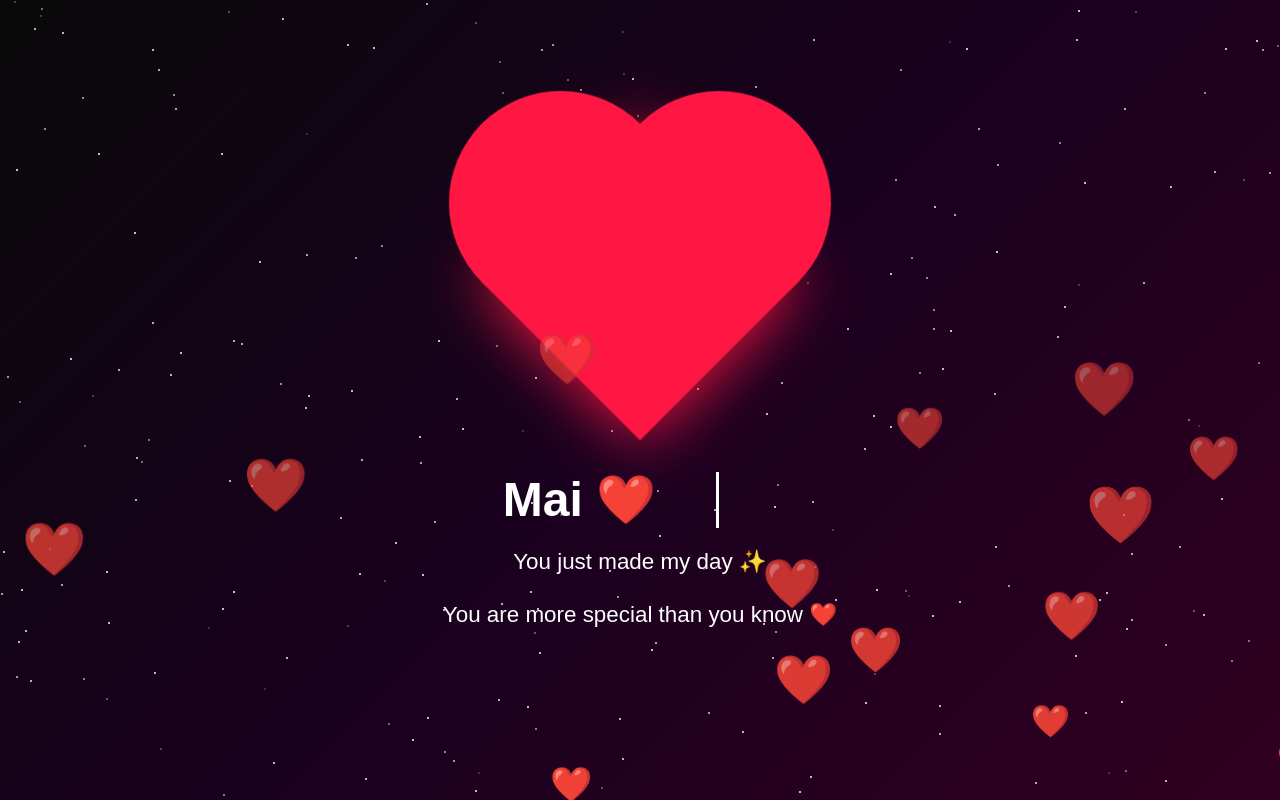
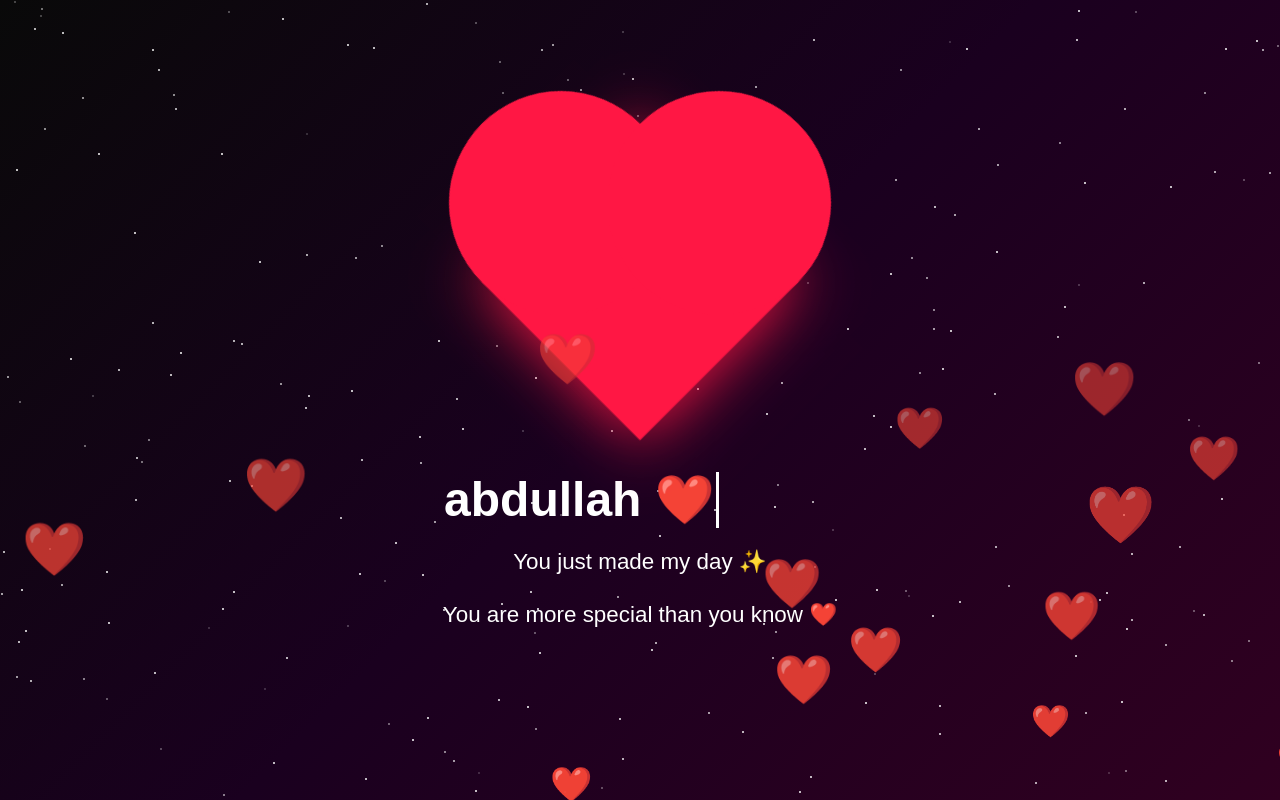
Before and after one commit to hashouljohn-commits/html, a plain HTML site: page index.html in a window 1280 px wide. Both pictures are taken after a click on the button "YES ❤️". Drawn offline with Linux system fonts and the light colour scheme.

Commit message:
Update index.html

```diff
--- a/index.html
+++ b/index.html
@@ -205,7 +205,7 @@ button{
     <div class="heart"></div>
 
     <div class="big-text typewriter">
-        Mai ❤️
+        abdullah ❤️
     </div>
 
     <div class="sub">
```
